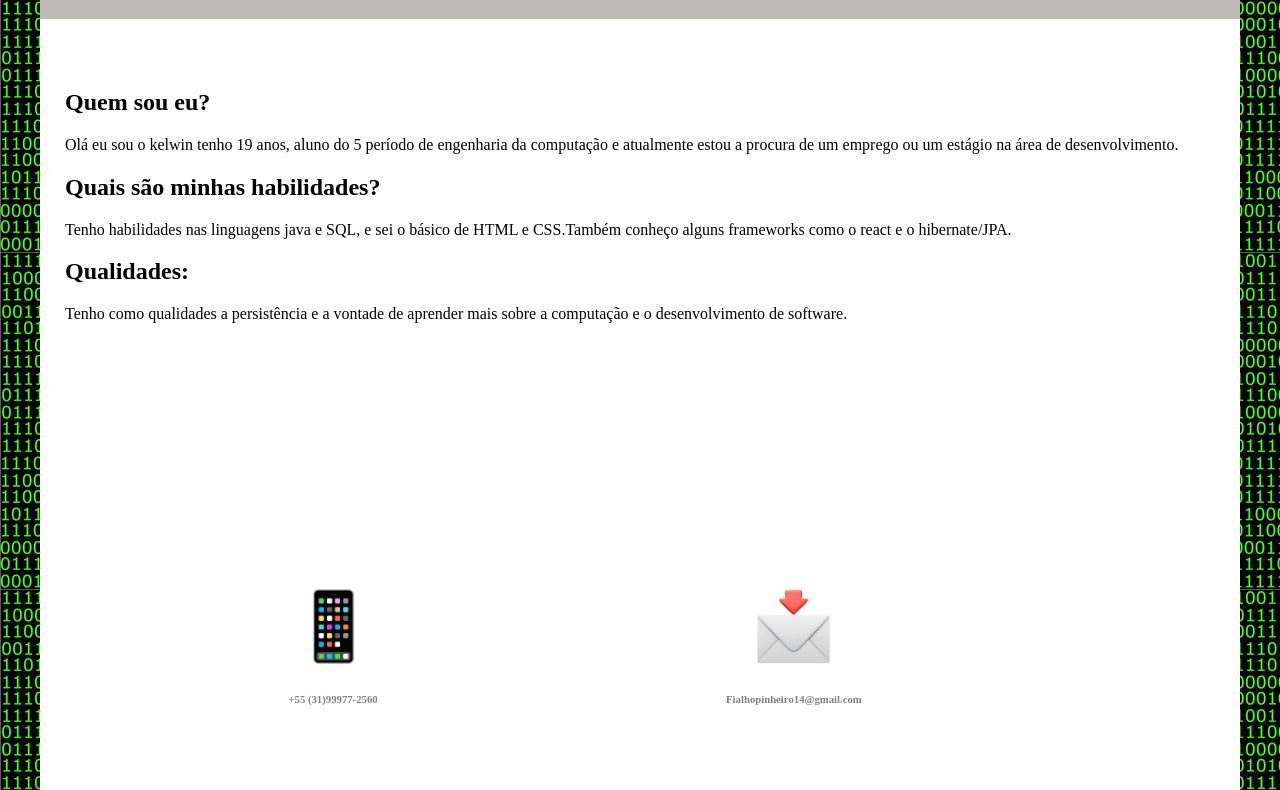
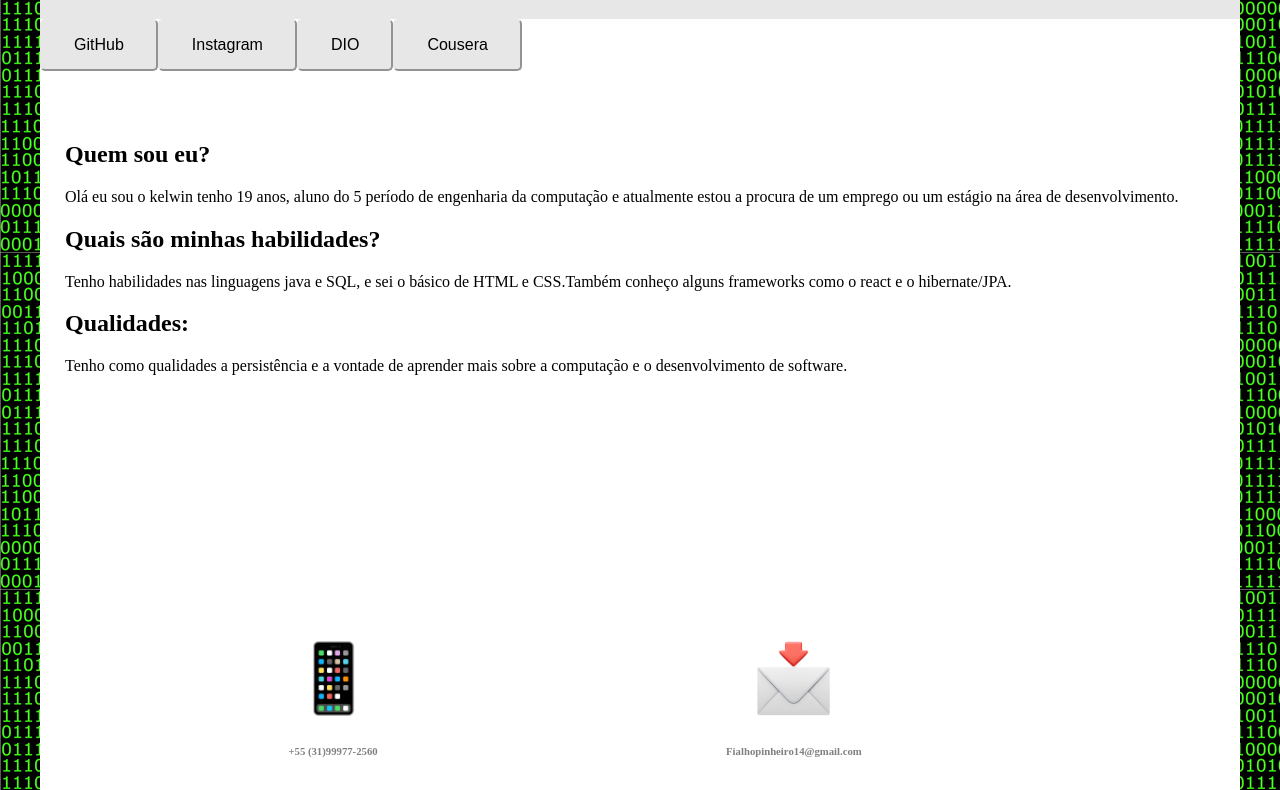
Before and after one commit to Kelwinpin/kelwinPortifolio, a plain HTML site: page Portifólio_kelwin/index.html in a window 1280 px wide. Shown: the part 85-875 px from the top of the page. Drawn offline with Linux system fonts and the light colour scheme.

Commit message:
Adicionando botões

```diff
--- a/Portifólio_kelwin/index.html
+++ b/Portifólio_kelwin/index.html
@@ -14,6 +14,26 @@
             <h1 id = "titleHeader">Kelwin Portfólio</h1>
         </header>
 
+        <div id="divButtons">
+
+            <div>
+                <input type="button" class ="button" value = "GitHub"/>
+            </div>
+
+            <div>
+                <input type="button" class ="button" value = "Instagram"/>
+            </div>
+
+            <div>
+                <input type="button" class ="button" value = "DIO"/>
+            </div>
+
+            <div>
+                <input type="button" class ="button" value = "Cousera"/>
+            </div>
+
+        </div>
+
         <section class ="section">
 
             <div class ="div"  id = "apresentacion">
@@ -21,21 +41,24 @@
                 <div class = "div">
                 <h2>Quem sou eu?</h2>
                     <p>
-                        Olá eu sou o kelwin tenho 19 anos, aluno do 5 período de engenharia da computação e atualmente estou a procura de um emprego ou um estágio na área de desenvolvimento.
+                        Olá eu sou o kelwin tenho 19 anos, aluno do 5 período de engenharia da computação e atualmente estou
+                        a procura de um emprego ou um estágio na área de desenvolvimento.
                     </p>
                 </div>
 
                 <div class = "div">
                     <h2>Quais são minhas habilidades?</h2>
                         <p>
-                            Tenho habilidades nas linguagens java e SQL, e sei o básico de HTML e CSS.Também conheço alguns frameworks como o react e o hibernate/JPA.
+                            Tenho habilidades nas linguagens java e SQL, e sei o básico de HTML e CSS.Também conheço
+                            alguns frameworks como o react e o hibernate/JPA.
                         </p>
                 </div>
 
                 <div class = "div">
                     <h2>Qualidades:</h2>
                         <p>
-                            Tenho como qualidades a persistência e a vontade de aprender mais sobre a computação e o desenvolvimento de software.
+                            Tenho como qualidades a persistência e a vontade de aprender mais sobre a computação e
+                            o desenvolvimento de software.
                         </p>
                 </div>
 
@@ -76,7 +99,7 @@
         <footer class="footer">
             @KelwinProductions
         </footer>
-
+        <script src = "index.js"></script>
     </body>
 
 
--- a/Portifólio_kelwin/style.css
+++ b/Portifólio_kelwin/style.css
@@ -11,7 +11,7 @@ body{
 }
 
 header {
-    background-color:rgb(190, 186, 181);
+    background-color:#e7e7e7;
     display: flex;
     align-items: center;
     padding: 12px;
@@ -22,6 +22,28 @@ header {
     flex-grow: 1;
     font-family: 'Times New Roman', Times, serif;
 }
+
+#divButtons {
+   display: flex;
+}
+
+
+.button {
+    color: black;
+    background-color: #e7e7e7;
+    border-color: #e7e7e7;
+    border-radius: 5px;
+    padding: 15px 32px;
+    text-align: center;
+    font-size: 16px;
+    transition-duration: 0.5s;
+}
+
+button:hover{
+    background-color:white;
+    color:gray;
+}
+
 
 .section {
     background-color: #fff;
@@ -56,6 +78,6 @@ header {
 
 footer {
     display: flex;
-    background-color: rgb(94, 91, 91);
+    background-color: #e7e7e7;
     flex-direction: row-reverse;
 }
```
Also changed, not shown: Portifólio_kelwin/imagens/githubLogo.png (added).
